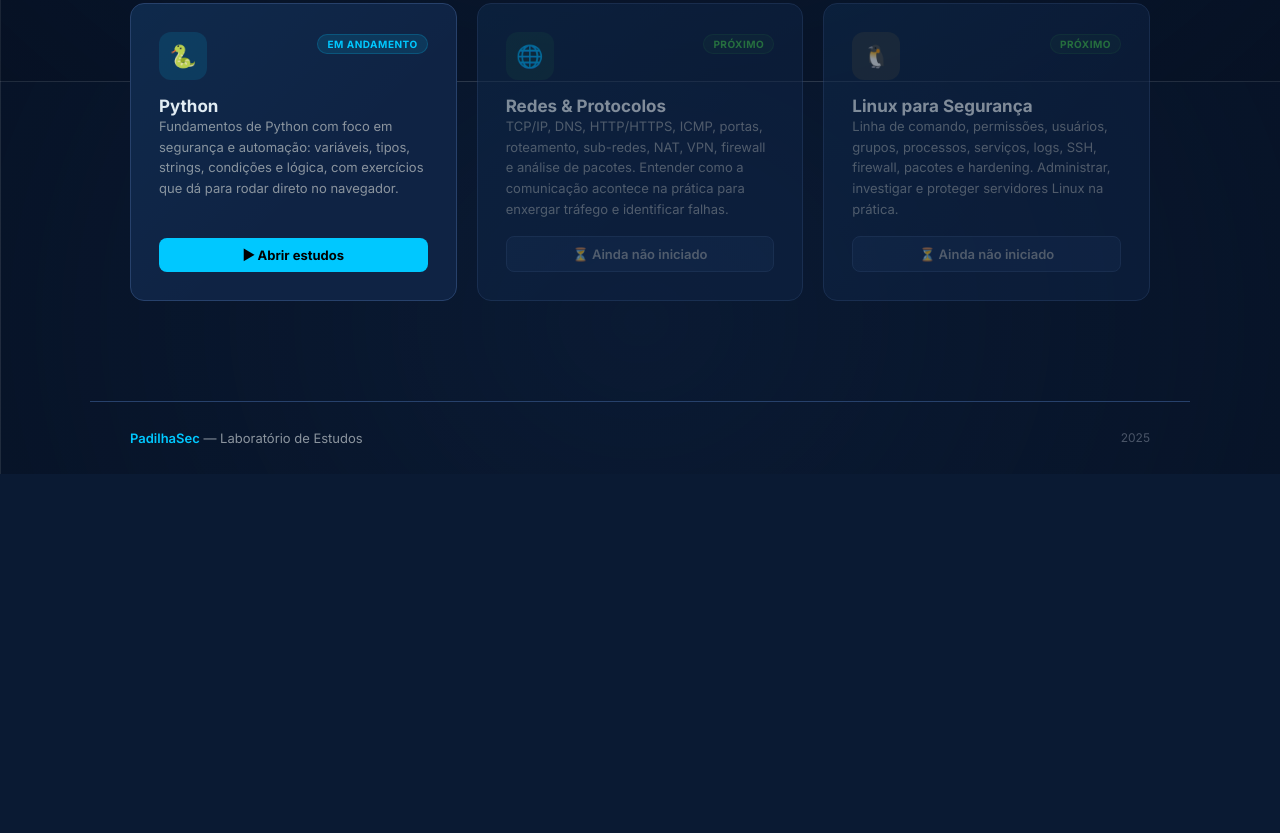
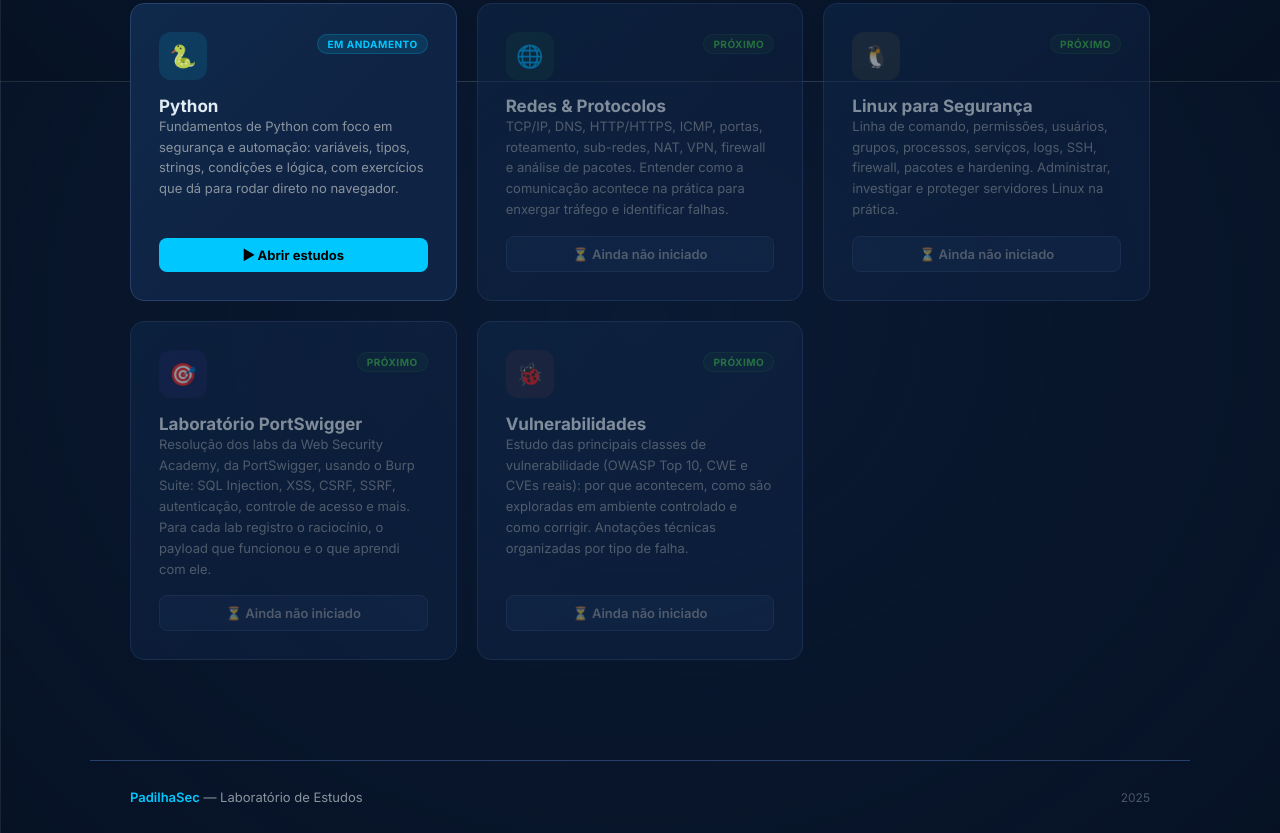
Before and after one commit to padilhasecurity/padilhasecurity.github.io, a plain HTML site: page index.html in a window 1280 px wide. Shown: the part 719-1552 px from the top of the page. Before the commit the page ends 1193 px from the top, so only its background shows below. Drawn offline with Linux system fonts and the light colour scheme.

Commit message:
Adiciona blocos Laboratório PortSwigger e Vulnerabilidades na home
Co-Authored-By: Claude Opus 5.5 <noreply@anthropic.com>

```diff
--- a/index.html
+++ b/index.html
@@ -118,6 +118,42 @@
         </div>
       </div>
 
+      <!-- PortSwigger — PRÓXIMO -->
+      <div class="module-card locked">
+        <div class="module-header">
+          <div class="module-icon icon-ad">🎯</div>
+          <span class="module-status status-soon">Próximo</span>
+        </div>
+        <div>
+          <div class="module-title">Laboratório PortSwigger</div>
+          <p class="module-desc">
+            Resolução dos labs da Web Security Academy, da PortSwigger, usando o Burp Suite: SQL Injection, XSS, CSRF, SSRF, autenticação, controle de acesso e mais.
+            Para cada lab registro o raciocínio, o payload que funcionou e o que aprendi com ele.
+          </p>
+        </div>
+        <div class="module-footer">
+          <span class="btn-module-disabled">⏳ Ainda não iniciado</span>
+        </div>
+      </div>
+
+      <!-- Vulnerabilidades — PRÓXIMO -->
+      <div class="module-card locked">
+        <div class="module-header">
+          <div class="module-icon icon-pentest">🐞</div>
+          <span class="module-status status-soon">Próximo</span>
+        </div>
+        <div>
+          <div class="module-title">Vulnerabilidades</div>
+          <p class="module-desc">
+            Estudo das principais classes de vulnerabilidade (OWASP Top 10, CWE e CVEs reais): por que acontecem, como são exploradas em ambiente controlado e como corrigir.
+            Anotações técnicas organizadas por tipo de falha.
+          </p>
+        </div>
+        <div class="module-footer">
+          <span class="btn-module-disabled">⏳ Ainda não iniciado</span>
+        </div>
+      </div>
+
     </div>
   </section>
 
```
